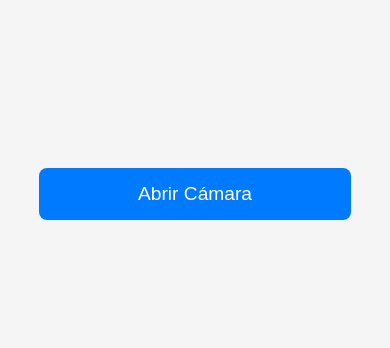
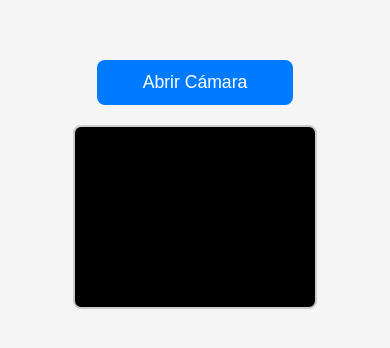
Before and after one commit to MartinOM321753/Camera, a plain HTML site: page index.html in a window 390 px wide. Shown: the part 238-586 px from the top of the page. Drawn offline with Linux system fonts and the light colour scheme.

Commit message:
Refactor HTML structure and styles for improved layout and responsiveness

```diff
--- a/index.html
+++ b/index.html
@@ -1,5 +1,6 @@
 <!DOCTYPE html>
 <html lang="es">
+
 <head>
     <meta charset="UTF-8">
     <meta name="viewport" content="width=device-width, initial-scale=1, maximum-scale=1, user-scalable=no">
@@ -12,56 +13,63 @@
             margin: 0;
             padding: 0;
             background-color: #f5f5f5;
+            display: flex;
+            justify-content: center;
+            align-items: center;
+            height: 100vh;
         }
 
         #cameraContainer {
             display: flex;
+            flex-direction: column;
+            align-items: center;
             justify-content: center;
-            align-items: center;
-            flex-direction: column;
-            height: 100vh;
+            gap: 20px;
         }
 
-        video {
-            max-width: 100%;
-            height: auto;
+        video,
+        canvas {
+            width: 320px;
+            /* Tamaño fijo */
+            height: 240px;
+            /* Tamaño fijo */
             border: 2px solid #ccc;
             border-radius: 8px;
+            object-fit: cover;
+            /* Evita distorsión */
+            background-color: #000;
         }
 
         button {
-            padding: 15px 25px;
-            font-size: 1.2rem;
+            padding: 12px 24px;
+            font-size: 1.1rem;
             background-color: #007BFF;
             border: none;
             color: white;
             border-radius: 8px;
             cursor: pointer;
-            margin-top: 20px;
         }
 
         button:disabled {
             background-color: #ccc;
         }
 
-        canvas {
-            display: none;
-        }
+        @media screen and (max-width: 480px) {
 
-        @media screen and (max-width: 767px) {
+            video,
+            canvas {
+                width: 240px;
+                height: 180px;
+            }
+
             button {
                 width: 80%;
-                font-size: 1.2rem;
-            }
-        }
-
-        @media screen and (min-width: 768px) {
-            button {
-                font-size: 1.5rem;
             }
         }
     </style>
+
 </head>
+
 <body>
     <div id="cameraContainer">
         <button id="openCamera">Abrir Cámara</button>
@@ -88,4 +96,5 @@
         }
     </script>
 </body>
+
 </html>
```
